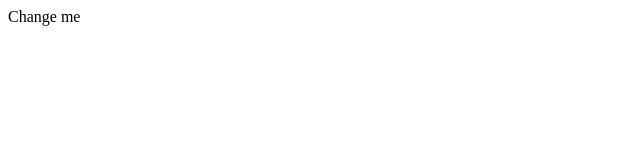
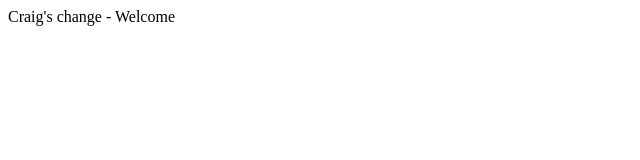
Before and after one commit to ginoarpesellatellermate/tmdemo, a plain HTML site: page Craig.html in a window 1280 px wide. Shown: the whole page, without its empty margins (0-640 px from the left). Drawn offline with Linux system fonts and the light colour scheme.

Commit message:
Craig - b1

```diff
--- a/Craig.html
+++ b/Craig.html
@@ -3,6 +3,6 @@
   <title></title>
 </head>
 <body>
-  Change me
+  Craig's change - Welcome
 </body>
 </html>
```
